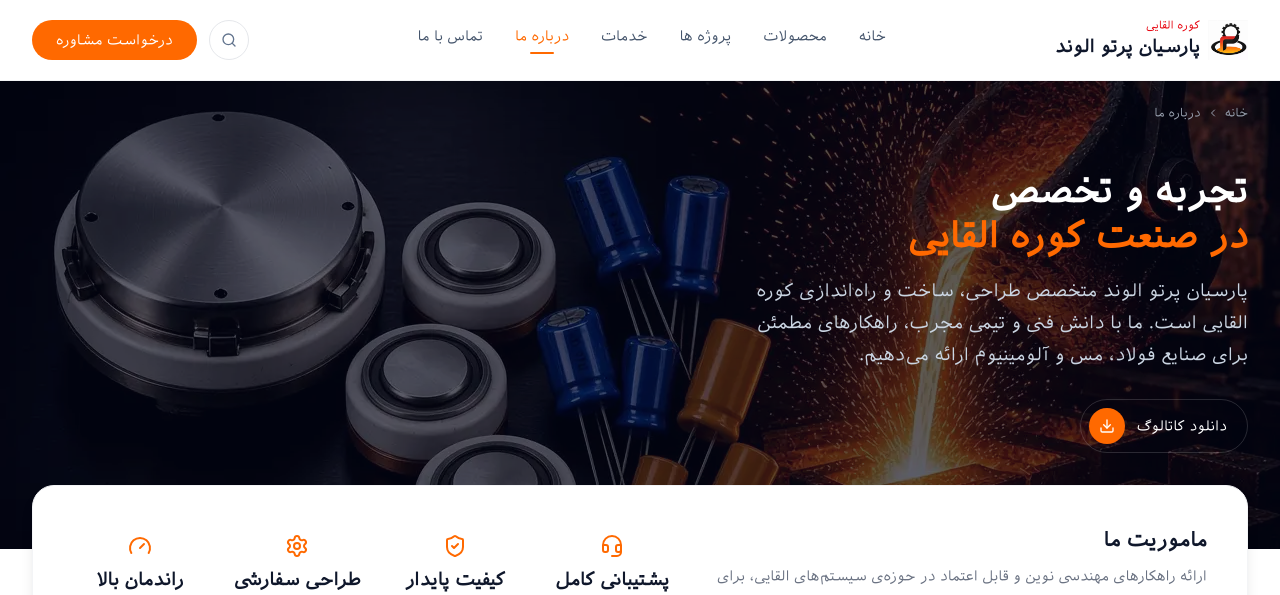
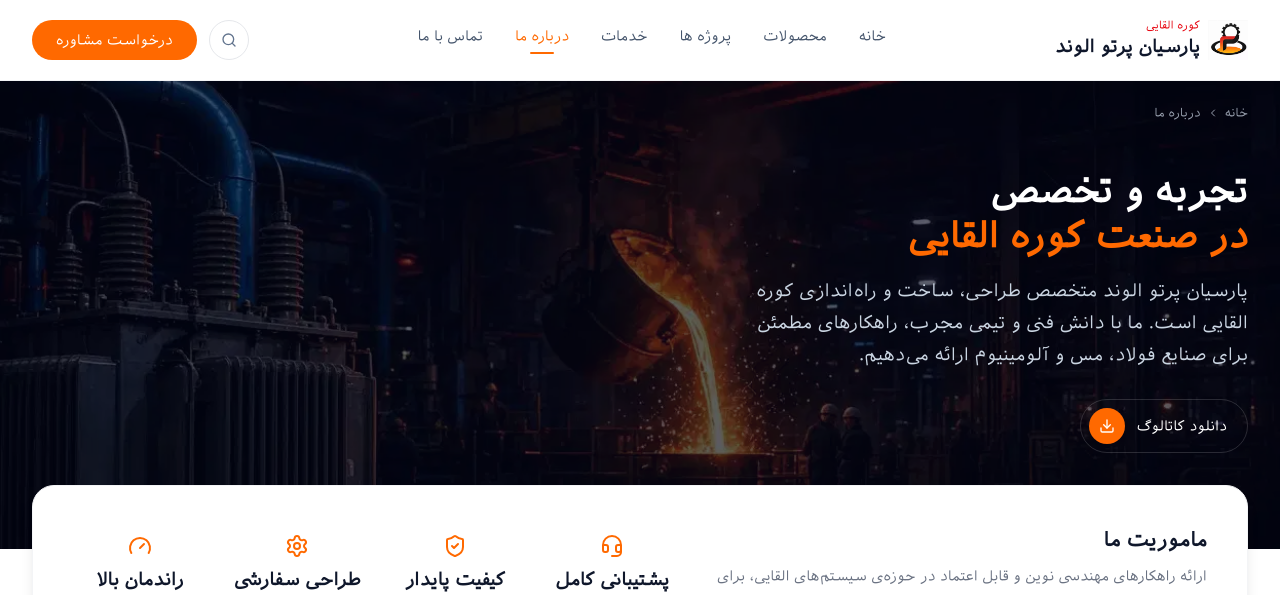
Before and after one commit to mobina-violet/Parsian-induction, a Next.js app: page /about in a window 1280 px wide. Shown: the top 595 px of the page. Built offline with nearby package versions, Linux system fonts and the light colour scheme; no server answers.

Commit message:
edite image format

```diff
--- a/app/about/page.tsx
+++ b/app/about/page.tsx
@@ -88,7 +88,7 @@ export default function AboutPage() {
           </div>
         </div>
         <Image
-          src="/images/services/hero-section.webp"
+          src="/images/about/hero-image.webp"
           alt="کارخانه پارسیان"
           fill
           quality={75}
```
